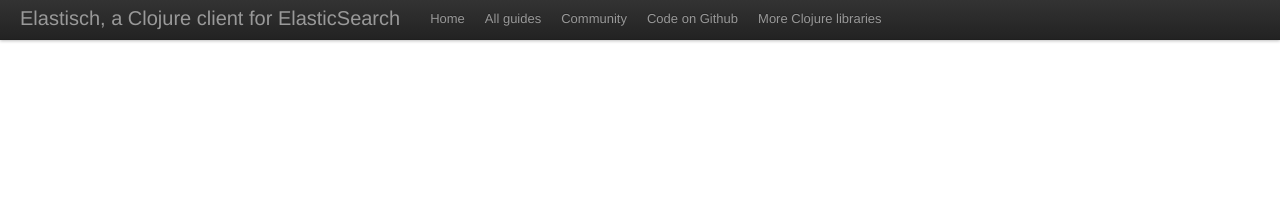
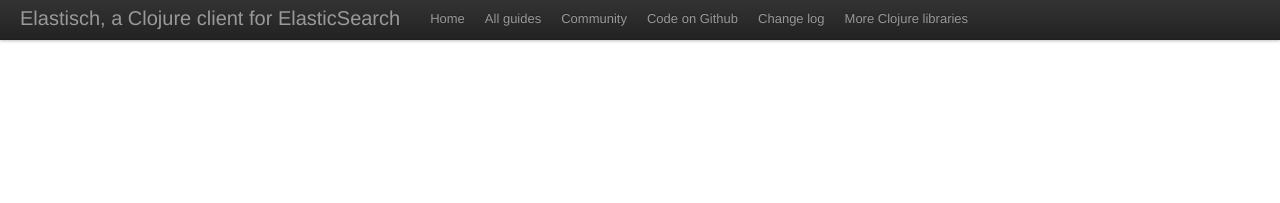
Before and after one commit to clojurewerkz/elastisch.docs, a Jekyll site: the page built from index.html, in a window 1280 px wide. Shown: the top 203 px of the page. Built offline with Jekyll 4.4.1, drawn with Linux system fonts in a browser that asks for light colours; some web fonts are replaced.

Commit message:
Link to the change log

```diff
--- a/_layouts/article.html
+++ b/_layouts/article.html
@@ -51,6 +51,9 @@
                 <a href='https://github.com/clojurewerkz/elastisch'>Code on Github</a>
               </li>
               <li>
+                <a href="https://github.com/clojurewerkz/elastisch/blob/master/ChangeLog.md">Change log</a>
+              </li>
+              <li>
                 <a href='http://clojurewerkz.org'>More Clojure libraries</a>
               </li>
             </ul>
--- a/_layouts/default.html
+++ b/_layouts/default.html
@@ -52,6 +52,9 @@
                 <a href='https://github.com/clojurewerkz/elastisch'>Code on Github</a>
               </li>
               <li>
+                <a href="https://github.com/clojurewerkz/elastisch/blob/master/ChangeLog.md">Change log</a>
+              </li>
+              <li>
                 <a href='http://clojurewerkz.org'>More Clojure libraries</a>
               </li>
             </ul>
```
